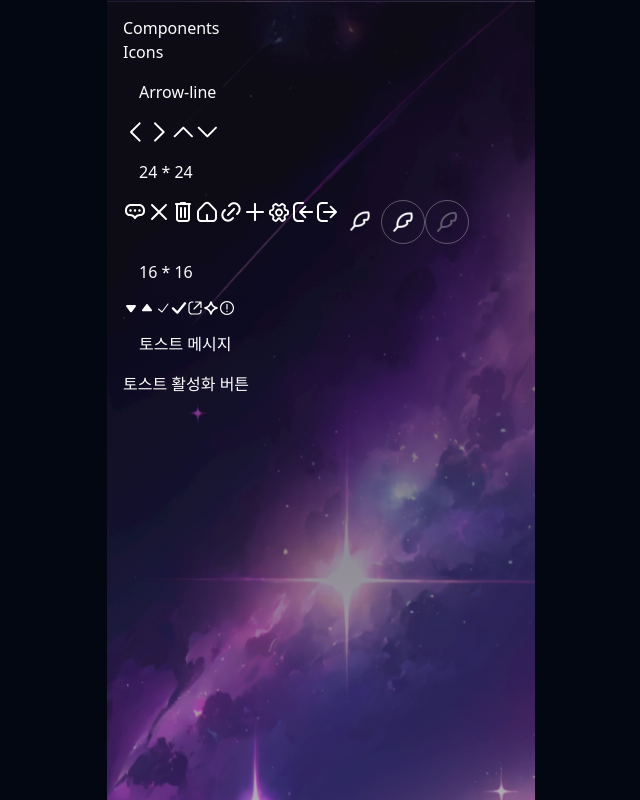
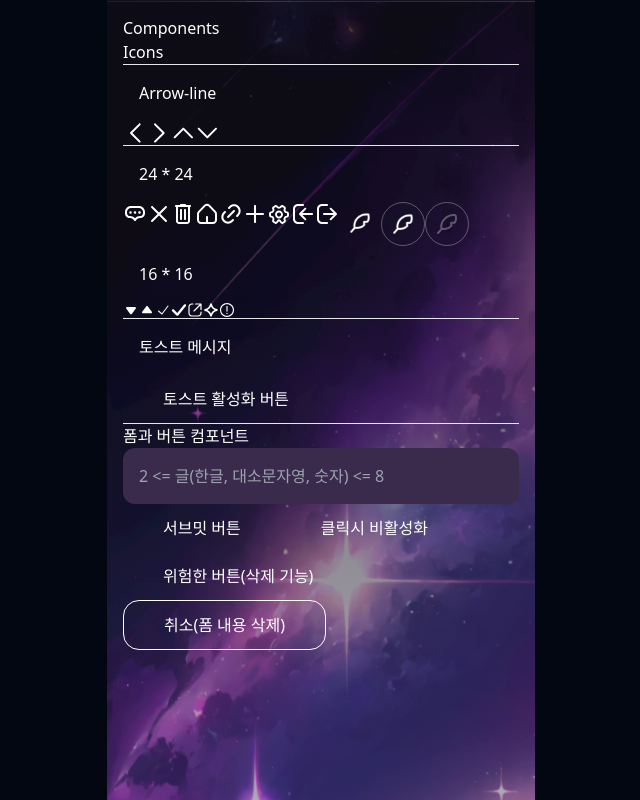
Before and after one commit to easy-or-hard/ZARI-FRONTEND, a Next.js app: page /testie/components in a window 1280 px wide. Shown: the whole page, without its empty margins (319-959 px from the left). Built offline with nearby package versions, Linux system fonts and the light colour scheme.

Commit message:
컴포넌트 확인용 페이지 추가

```diff
--- a/src/app/testie/components/page.tsx
+++ b/src/app/testie/components/page.tsx
@@ -1,4 +1,5 @@
 'use client'
+
 import LeftIcon from "@/components/ui/icon/arrow/leftIcon";
 import RightIcon from "@/components/ui/icon/arrow/rightIcon";
 import DownIcon from "@/components/ui/icon/arrow/downIcon";
@@ -23,16 +24,22 @@ import CheckBoldIcon from "@/components/ui/icon/size16/check-bold";
 import WarningIcon from "@/components/ui/icon/size16/warning";
 import StarIcon from "@/components/ui/icon/size16/star";
 
-import {useContext} from "react";
+import React, {useContext, useState} from "react";
 import {ToastContext} from "@/components/ui/toast-message/toast-provider";
+import {CancelButton} from "@/components/button/cancel.button";
+import {DangerButton} from "@/components/button/danger.button";
+import {EnableButton} from "@/components/button/enableButton";
+import Menu from "@/components/ui/menu/menu";
 
 export default function Components() {
     const showToast = useContext(ToastContext);
+    const [isNameAvailable, setIsNameAvailable] = useState(false);
 
     return (
         <div className='p-4 w-full'>
             <h1>Components</h1>
             <h2>Icons</h2>
+            <hr/>
             <h3 className='m-4'>Arrow-line</h3>
             <div className='flex'>
                 <LeftIcon/>
@@ -40,6 +47,7 @@ export default function Components() {
                 <UpIcon/>
                 <DownIcon/>
             </div>
+            <hr/>
             <h3 className='m-4'>24 * 24</h3>
             <div className='flex'>
                 <ChatIcon/>
@@ -65,9 +73,35 @@ export default function Components() {
                 <StarIcon/>
                 <WarningIcon/>
             </div>
+            <hr/>
             <h3 className='m-4'>토스트 메시지</h3>
-            <button onClick={() => showToast("토스트입니다. 토스트입니다. 토스트입니다. 토스트입니다. 토스트입니다.")}>
-                토스트 활성화 버튼</button>
+            <EnableButton onClick={() => showToast("토스트입니다. 토스트입니다. 토스트입니다. 토스트입니다. 토스트입니다.")}>
+                토스트 활성화 버튼
+            </EnableButton>
+            <hr/>
+            <h3>폼과 버튼 컴포넌트</h3>
+            <form>
+                <input
+                    className={`bg-[#3A2B4D] p-4 rounded-xl block w-full`}
+                    type={'text'}
+                    name={'name'}
+                    placeholder={'2 <= 글(한글, 대소문자영, 숫자) <= 8'}
+                    onChange={(e) => {
+                        const isValid = /^[1-9a-zA-Z가-힣]{2,8}$/.test(e.target.value);
+                        setIsNameAvailable(isValid);
+                    }
+                    }
+                    minLength={2}
+                    maxLength={8}
+                    required
+                />
+                <EnableButton type='submit' enabled={isNameAvailable}>
+                    서브밋 버튼</EnableButton>
+                <EnableButton type='button' onClick={() => alert('일반 버튼 입니다')}>
+                    클릭시 비활성화</EnableButton>
+                <DangerButton>위험한 버튼(삭제 기능)</DangerButton>
+                <CancelButton onClick={() => setIsNameAvailable(false)}>취소(폼 내용 삭제)</CancelButton>
+            </form>
         </div>
     )
 }
```
